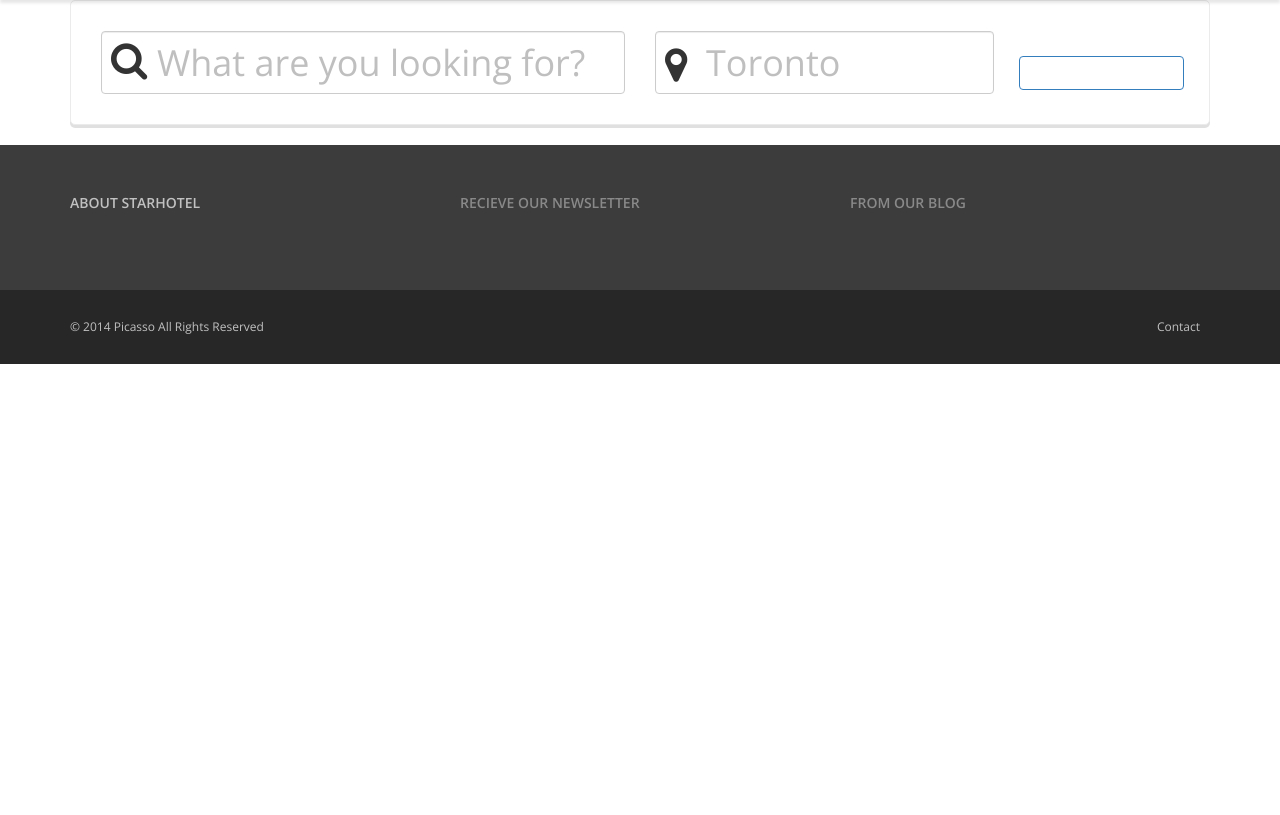
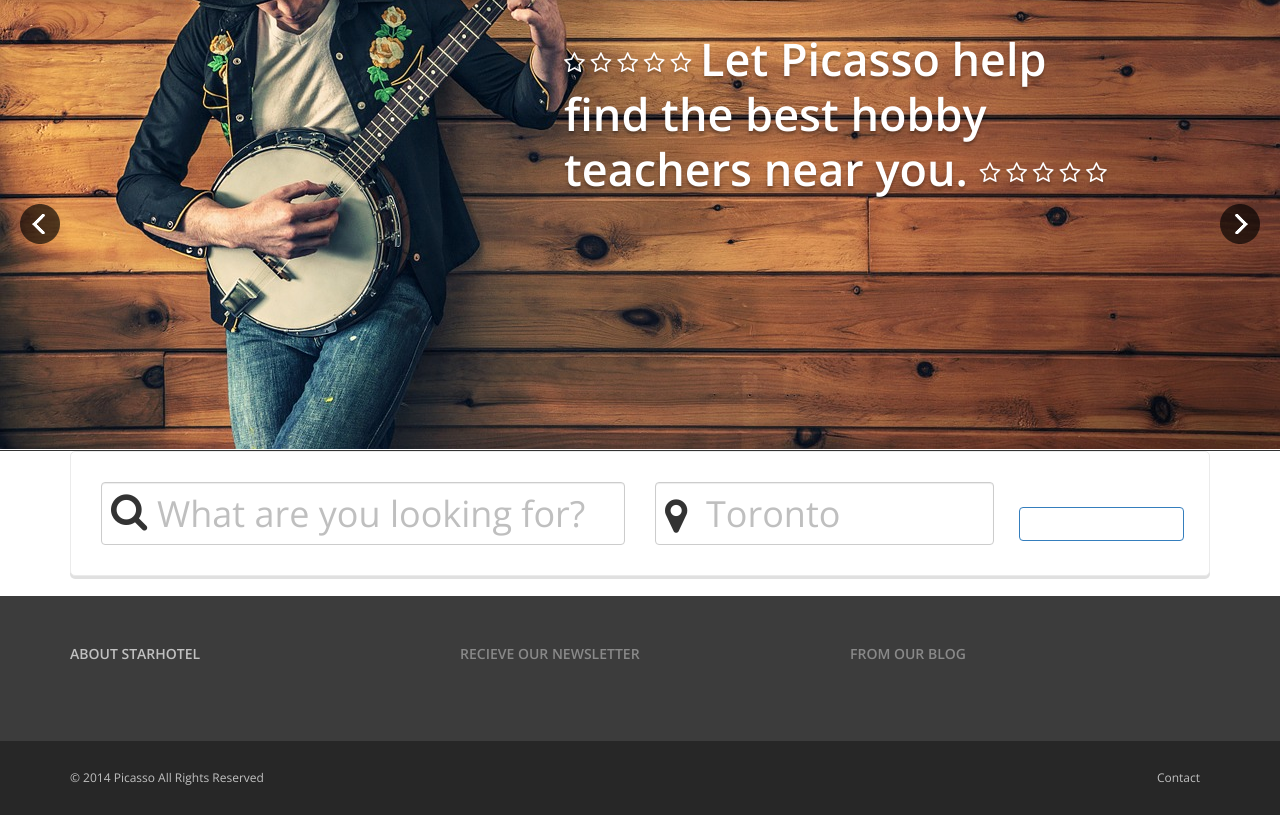
Before and after one commit to TejasM/picasso, a Django app: page / in a window 1280 px wide. Shown: the part 86-901 px from the top of the page. Before the commit the page ends 450 px from the top, so only its background shows below. Run offline with Django 3.2, Linux system fonts and the light colour scheme; tables that the repository leaves empty hold one stand-in row (values such as "Sample post"); data that the repository does not hold is empty; some libraries are stand-ins or nearby versions.

Commit message:
basic slider add

```diff
--- a/picasso/templates/base.html
+++ b/picasso/templates/base.html
@@ -1,5 +1,58 @@
 {% extends 'main_template.html' %}
-{% load staticfiles %}
+{% load staticfiles %}<!-- Revolution Slider -->
+{% block above_content %}
+    <section class="revolution-slider">
+        <div class="bannercontainer">
+            <div class="banner">
+                <ul>
+                    <!-- Slide 1 -->
+                    <li data-transition="fade" data-slotamount="7" data-masterspeed="1500">
+                        <!-- Main Image -->
+                        <img src="{% static 'images/musician-349790_1280.jpg' %}"
+                             style="opacity:0;" alt="slidebg1"
+                             data-bgfit="cover"
+                             data-bgposition="left bottom" data-bgrepeat="no-repeat">
+                        <!-- Layers -->
+                        <!-- Layer 1 -->
+                        <div class="caption sft revolution-starhotel bigtext"
+                             data-x="505"
+                             data-y="30"
+                             data-speed="700"
+                             data-start="1700"
+                             data-easing="easeOutBack">
+                            <span><i class="fa fa-star-o"></i> <i class="fa fa-star-o"></i> <i class="fa fa-star-o"></i> <i
+                                    class="fa fa-star-o"></i> <i class="fa fa-star-o"></i></span> Let Picasso help <br> &#09;&#09; find
+                            the best hobby <br>&#09;&#09;teachers near you. <span><i class="fa fa-star-o"></i> <i
+                                class="fa fa-star-o"></i> <i class="fa fa-star-o"></i> <i
+                                class="fa fa-star-o"></i> <i class="fa fa-star-o"></i></span></div>
+                    </li>
+                    <!-- Slide 2 -->
+                    <li data-transition="boxfade" data-slotamount="7" data-masterspeed="1000">
+                        <!-- Main Image -->
+                        <img src="http://martialartsmtpleasant.com/files/2011/06/iStock_000016095819_Small.jpg"
+                             alt="darkblurbg" data-bgfit="cover"
+                             data-bgposition="left top"
+                             data-bgrepeat="no-repeat">
+                        <!-- Layers -->
+                        <!-- Layer 1 -->
+                        <div class="caption sft revolution-starhotel bigtext"
+                             data-x="400"
+                             data-y="100"
+                             data-speed="700"
+                             data-start="1700"
+                             data-easing="easeOutBack">
+                        <span><i class="fa fa-star-o"></i> <i class="fa fa-star-o"></i> <i class="fa fa-star-o"></i> <i
+                                class="fa fa-star-o"></i> <i class="fa fa-star-o"></i></span> Great instructors lead
+                            <br>to
+                            great results <span><i
+                                class="fa fa-star-o"></i> <i class="fa fa-star-o"></i> <i class="fa fa-star-o"></i> <i
+                                class="fa fa-star-o"></i> <i class="fa fa-star-o"></i></span></div>
+                    </li>
+                </ul>
+            </div>
+        </div>
+    </section>
+{% endblock %}
 {% block scripts %}
     <script>
         function initialize() {
@@ -61,6 +114,7 @@
             });
             $('#search-submisson').click(function (e) {
                 $.get('{% url 'main:get_listings' %}', {'term': $('#search-text').val() + ' ' + $('#location-text').val()}, function (data) {
+                    $('.revolution-slider').hide();
                     $main.empty();
                     $main.append(data);
                 });
--- a/picasso/templates/main_template.html
+++ b/picasso/templates/main_template.html
@@ -86,6 +86,8 @@
         </div>
     </div>
 </header>
+{% block above_content %}
+{% endblock %}
 <!-- Reservation form -->
 <section id="reservation-form">
     <div class="container">
```
Also changed, not shown: picasso/static/images/musician-349790_1280.jpg (added).
